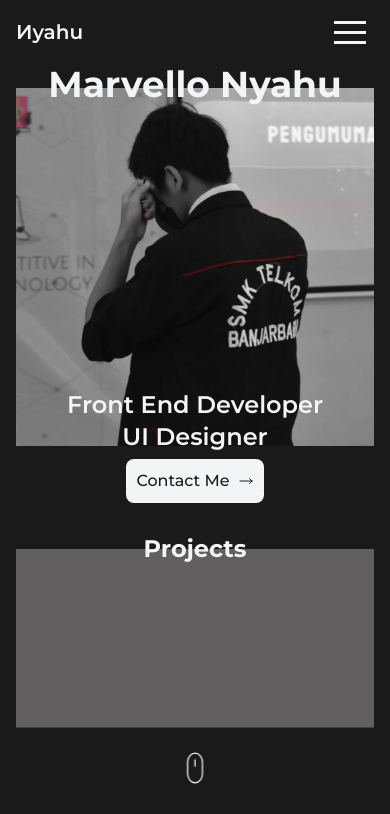
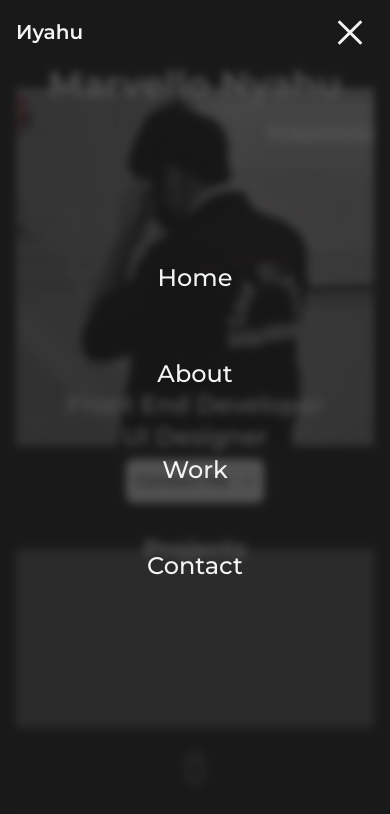
Before and after one commit to Marvvllo/portfolio, a Next.js app: page / in a window 390 px wide. Shown: the top 814 px of the page. Built offline with nearby package versions, Linux system fonts and the light colour scheme.

Commit message:
Made navbar responsive

```diff
--- a/components/Navbar.tsx
+++ b/components/Navbar.tsx
@@ -1,7 +1,8 @@
 import Link from "next/link";
-import { useState } from "react";
+import { useEffect, useState } from "react";
 import { Squash as Hamburger } from "hamburger-react";
 import { motion, Variants } from "framer-motion";
+import { useMediaQuery } from "react-responsive";
 
 const itemVariants: Variants = {
   open: {
@@ -35,14 +36,22 @@ const listVariants: Variants = {
 
 const Navbar: React.FC = () => {
   const [isNavOpen, setIsNavOpen] = useState(false);
+  const isMedium = useMediaQuery({
+    query: "(min-width: 640px)",
+  });
+
+  useEffect(() => {
+    setIsNavOpen(true);
+  }, [isMedium]);
+
   return (
-    <header className="sticky top-0 inset-x-0 z-50 flex flex-row justify-between items-center px-4 py-2 isolate">
+    <header className="sticky top-0 inset-x-0 z-50 flex flex-row justify-between items-center px-4 py-2 bg-gradient-to-b from-black to-transparent isolate">
       <Link href="/">
         <a className="inline-block z-10 font-semibold text-xl">
           Иyahu
         </a>
       </Link>
-      <div className="z-10">
+      <div className="z-10 sm:hidden">
         <Hamburger
           color="#F3F4F6"
           toggled={isNavOpen}
@@ -52,31 +61,30 @@ const Navbar: React.FC = () => {
 
       <motion.ul
         layout
-        className={`absolute inset-0 w-screen h-screen bg-black/75 backdrop-blur-sm
-          flex flex-col items-center justify-center gap-16 text-2xl font-normal`}
-        initial={true}
+        className={`absolute sm:static inset-0 w-screen h-screen sm:w-auto sm:h-auto bg-black/75 backdrop-blur-sm
+          flex flex-col sm:flex-row items-center justify-center gap-16 sm:gap-0 text-2xl sm:text-base font-medium`}
         animate={isNavOpen ? "open" : "closed"}
         variants={listVariants}
         style={{ pointerEvents: isNavOpen ? "auto" : "none" }}
       >
         <motion.li variants={itemVariants}>
           <Link href="/" passHref>
-            <a className="px-16 py-4">Home</a>
+            <a className="px-8 py-4 ">Home</a>
           </Link>
         </motion.li>
         <motion.li variants={itemVariants}>
           <Link href="/" passHref>
-            <a className="px-16 py-4">About</a>
+            <a className="px-8 py-4">About</a>
           </Link>
         </motion.li>
         <motion.li variants={itemVariants}>
           <Link href="/" passHref>
-            <a className="px-16 py-4">Work</a>
+            <a className="px-8 py-4">Work</a>
           </Link>
         </motion.li>
         <motion.li variants={itemVariants}>
           <Link href="/" passHref>
-            <a className="px-16 py-4">Contact</a>
+            <a className="px-8 py-4">Contact</a>
           </Link>
         </motion.li>
       </motion.ul>
--- a/package.json
+++ b/package.json
@@ -13,7 +13,8 @@
     "hamburger-react": "^2.5.0",
     "next": "12.3.1",
     "react": "18.2.0",
-    "react-dom": "18.2.0"
+    "react-dom": "18.2.0",
+    "react-responsive": "^9.0.0"
   },
   "devDependencies": {
     "@types/node": "18.11.0",
--- a/pages/index.tsx
+++ b/pages/index.tsx
@@ -16,7 +16,7 @@ import { projects } from "../data/projects";
 
 const Home: NextPage = () => {
   return (
-    <main className="text-white overflow-x-hidden ">
+    <main className="text-white ">
       <Head>
         <title>Marvello Nyahu</title>
       </Head>
```
Also changed, not shown: 1 other file (tests, documents, lock files or other folders).
